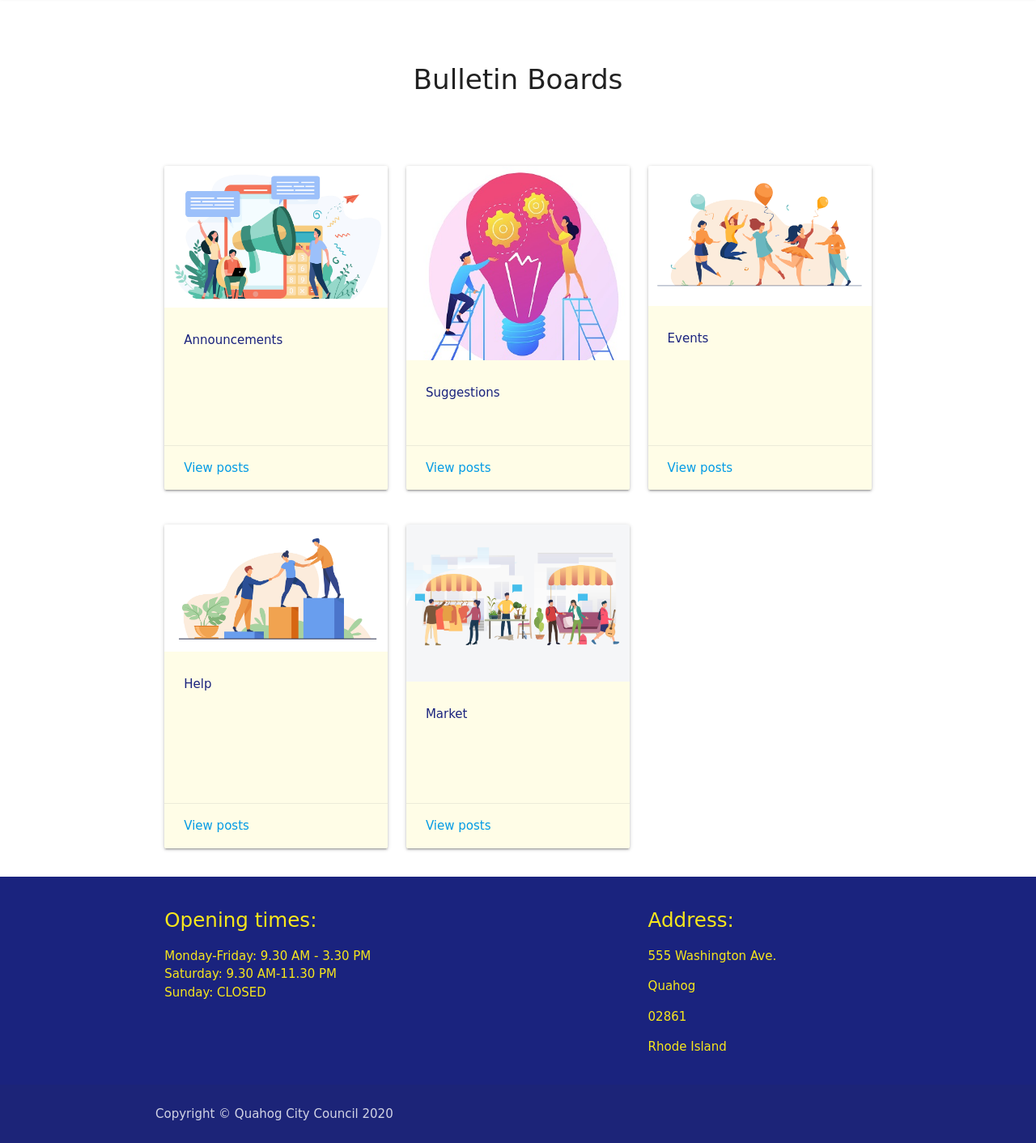
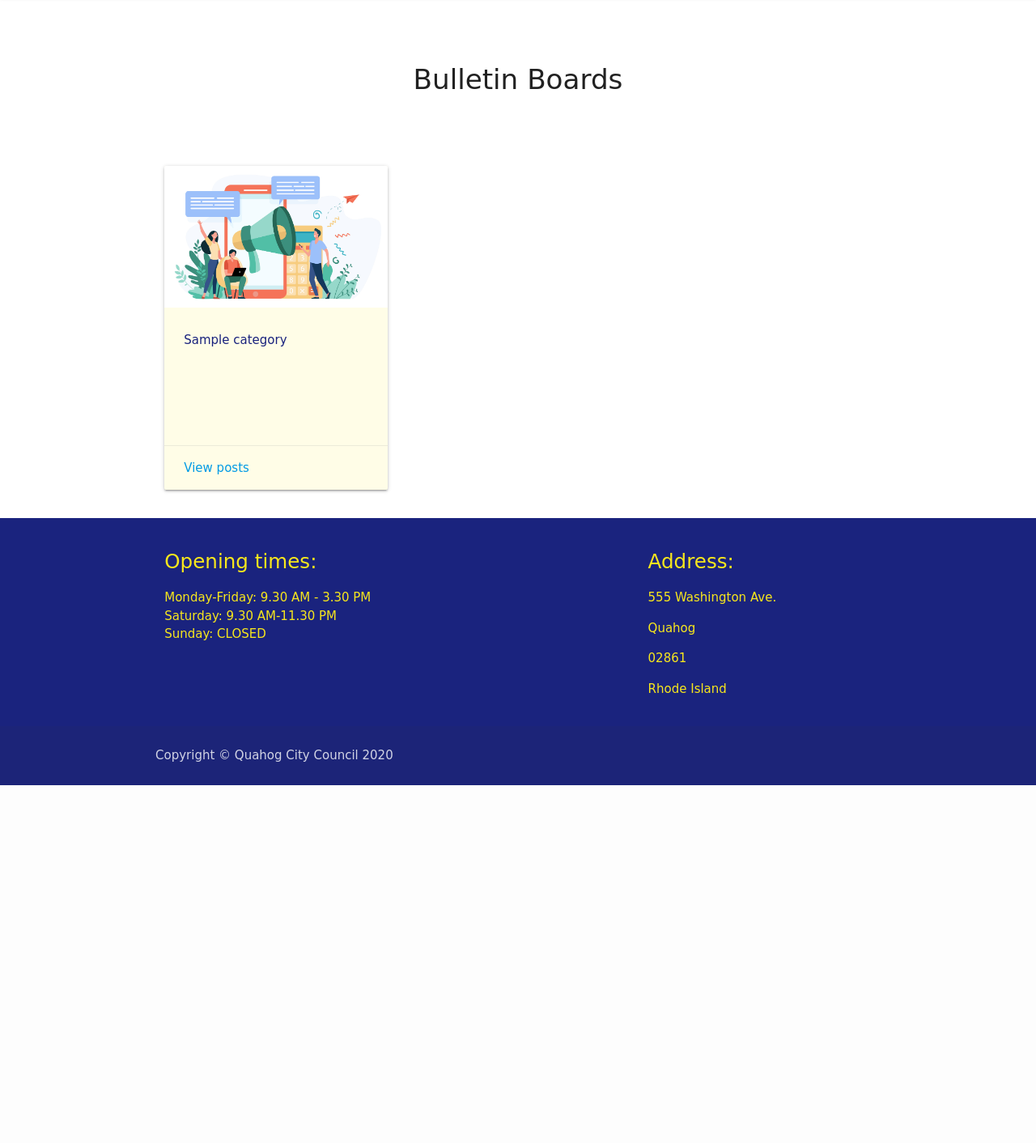
Before and after one commit to KittiKovacs/Quahog_Bulletin-MS3, a Flask app: page /get_categories in a window 1280 px wide. Shown: the part 68-1480 px from the top of the page at 81% size. After the commit the page ends 1038 px from the top, so only its background shows below. Run offline with Flask 2, Linux system fonts and the light colour scheme; a database or web service that is not in the repository returns one stand-in record (values such as "Sample title"); some libraries are stand-ins or nearby versions; some web fonts are replaced.

Commit message:
Update boards template to display new categories

```diff
--- a/templates/board.html
+++ b/templates/board.html
@@ -3,86 +3,24 @@
 
 <h4>Bulletin Boards</h4>
 <div class="row">
+    {% for category in categories %}
     <div class="col s12 m6 l4">
         <div class="card medium sticky-action yellow lighten-5">
             <div class="card-image waves-effect waves-block waves-light">
                 <img class="activator" src="static/img/announcements.jpg" width="auto">
             </div>
             <div class="card-content">
-                <span class="card-title activator">Announcements</span>
-                <p><a class="card-action" href="{{ url_for('posts',category=['Announcements']) }}">View posts</a></p>
+                <span class="card-title activator">{{ category.category_name }}</span>
+                <p><a class="card-action" href="{{ url_for('posts', category=['{{categories.category_name}}']) }}">View posts</a></p>
             </div>
             <div class="card-reveal">
-                <span class="card-title">Announcements</span>
-                 <p class="card-text">Current announcements created by the City Council.</p>
+                <span class="card-title">{{ category.category_name }}</span>
+                 <p class="card-text">{{ category.category_description }}</p>
             </div>
         </div>
     </div>
-    <div class="col s12 m6 l4">
-        <div class="card medium sticky-action yellow lighten-5">
-            <div class="card-image waves-effect waves-block waves-light">
-                <img class="activator" src="static/img/suggestions.jpg" width="auto">
-            </div>
-            <div class="card-content">
-                <span class="card-title activator">Suggestions</span>
-                <p><a class="card-action" href="{{ url_for('posts', category=['Suggestions']) }}">View posts</a></p>
-            </div>
-            <div class="card-reveal">
-                <span class="card-title">Suggestions</span>
-                 <p class="card-text">See or make suggestions to the Council, flag up issues, tell us how you would make the city better!</p>
-            </div>
-        </div>
-    </div>
-    <div class="col s12 m6 l4">
-        <div class="card medium sticky-action yellow lighten-5">
-            <div class="card-image waves-effect waves-block waves-light">
-                <img class="activator" src="static/img/events.jpg" width="auto">
-            </div>
-            <div class="card-content">
-                <span class="card-title activator">Events</span>
-                <p><a class="card-action" href="{{ url_for('posts', category=['Events']) }}">View posts</a></p>
-            </div>
-            <div class="card-reveal">
-                <span class="card-title">Events</span>
-                 <p class="card-text">See what's on!</p><br>
-                 <p class="card-text">Are you organizing an event, starting a class or a club? Advertise it here!</p>
-            </div>
-        </div>
-    </div>
-</div>
-<div class="row">
-    <div class="col s12 m6 l4">
-        <div class="card medium sticky-action yellow lighten-5">
-            <div class="card-image waves-effect waves-block waves-light">
-                <img class="activator" src="static/img/help.jpg" width="auto">
-            </div>
-            <div class="card-content">
-                <span class="card-title activator">Help</span>
-                <p><a class="card-action" href="{{ url_for('posts', category=['Help']) }}">View posts</a></p>
-            </div>
-            <div class="card-reveal">
-                <span class="card-title">Help</span>
-                 <p class="card-text">Do you need help with something?</p><br>
-                 <p class="card-text">Do you have a skill to offer?</p><br>
-                 <p class="card-text">Click on thee link below!</p>
-            </div>
-        </div>
-    </div>
-    <div class="col s12 m6 l4">
-        <div class="card medium sticky-action yellow lighten-5">
-            <div class="card-image waves-effect waves-block waves-light">
-                <img class="activator" src="static/img/market.jpg" width="auto">
-            </div>
-            <div class="card-content">
-                <span class="card-title activator">Market</span>
-                <p><a class="card-action" href="{{ url_for('posts', category=['Market']) }}">View posts</a></p>
-            </div>
-            <div class="card-reveal">
-                <span class="card-title">Market</span>
-                 <p class="card-text">Things for sale</p>
-            </div>
-        </div>
-    </div>
+    {% endfor %}
+
     <!--Link to create new category-->
     {% if session.user|lower == "admin"|lower %}
     <div class="col s12 m6 l4 card medium yellow lighten-5">
--- a/templates/categories.html
+++ b/templates/categories.html
@@ -8,8 +8,8 @@
 {% endfor %}
 
 <!--Search field-->
-<div class="row card-panel yellow lighten-5">
-    <form action="{{ url_for('search') }}" method="post" class="col s12">
+<div class="row">
+    <form action="{{ url_for('search') }}" method="post" class="col s12 search-form">
         <div class="row valign-wrapper center-align">
             <div class="input-field col s12 m8">
                 <i class="fas fa-search prefix light-blue-text text-darken-4"></i>
@@ -20,7 +20,6 @@
                 <button type="submit" class="yellow darken-1 btn text-shadow">
                     <i class="fas fa-search left"></i> Search
                 </button>
-                <a href="{{ url_for('get_categories') }}" class="red btn text-shadow">Reset</a>
             </div>
         </div>
     </form>
--- a/templates/create_post.html
+++ b/templates/create_post.html
@@ -33,7 +33,7 @@
 
             <!-- description -->
             <div class="input-field">
-                <textarea id="description" class="materialize-textarea validate" minlength="5" maxlength="500"
+                <textarea id="description" name="description" type="text" class="materialize-textarea validate" minlength="5" maxlength="500"
                     required></textarea>
                 <label for="description">Description</label>
             </div>
```
